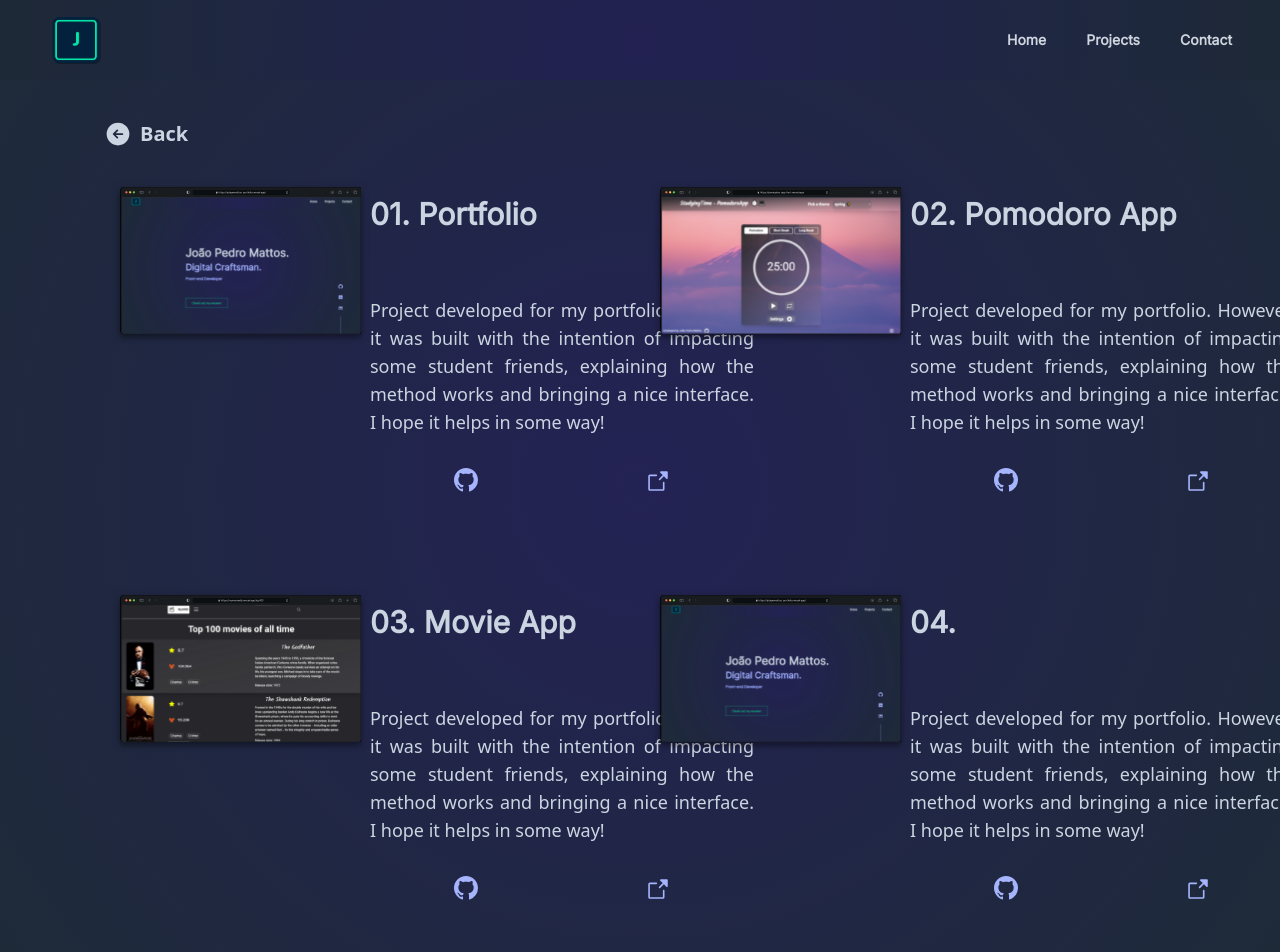
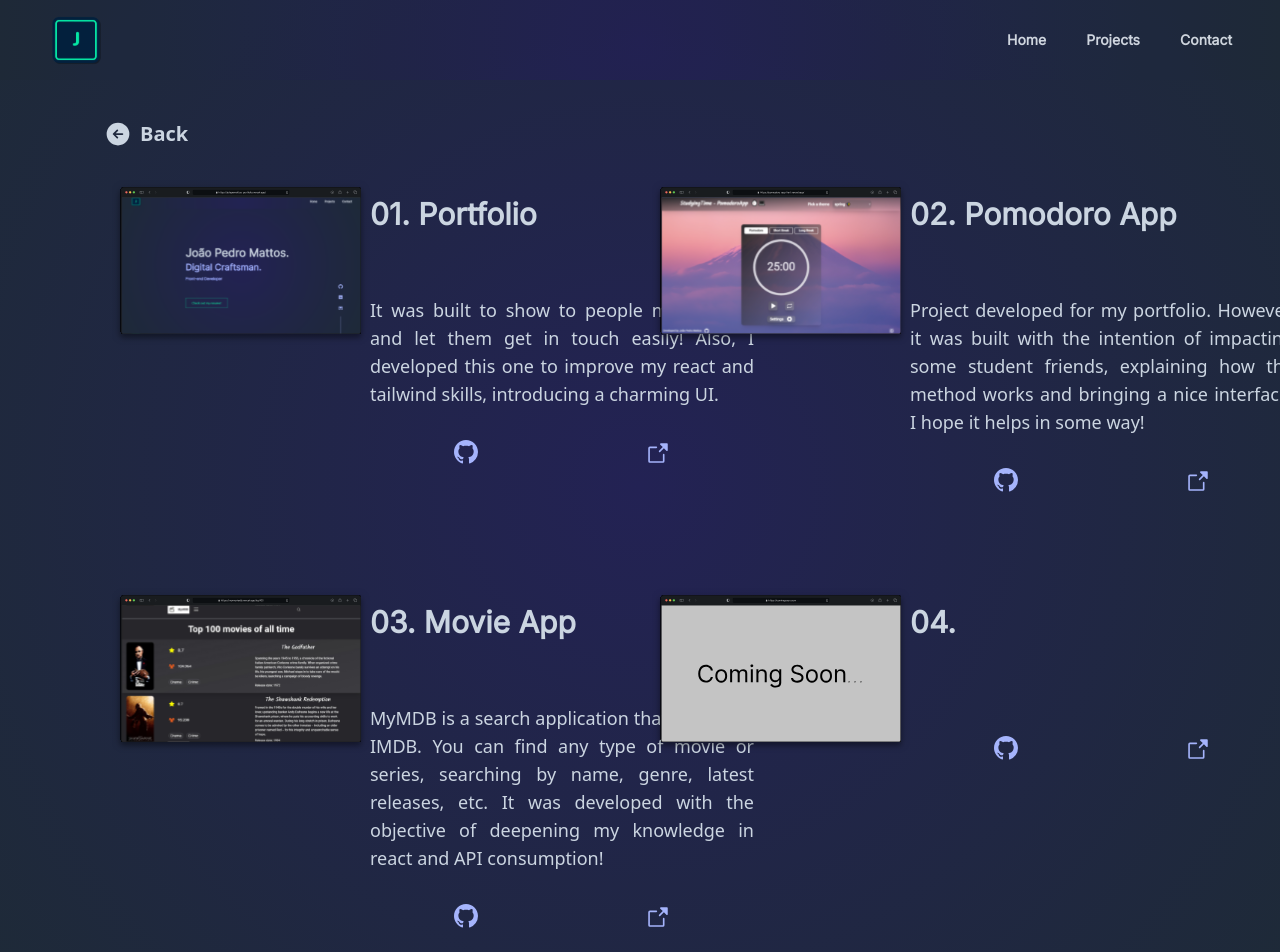
Before and after one commit to jotapemattos/portfolio-jotapemattos, a React (Vite) app: page /moreprojects in a window 1280 px wide. Shown: the top 952 px of the page. Built offline with nearby package versions, Linux system fonts and the light colour scheme.

Commit message:
finish the animations

```diff
--- a/package.json
+++ b/package.json
@@ -14,6 +14,7 @@
     "react": "^18.2.0",
     "react-dom": "^18.2.0",
     "react-icons": "^4.7.1",
+    "react-intersection-observer": "^9.4.3",
     "react-router-dom": "^6.8.2"
   },
   "devDependencies": {
--- a/src/components/CurrentProject.tsx
+++ b/src/components/CurrentProject.tsx
@@ -3,48 +3,85 @@ import movie from '../assets/movie-image.svg'
 import { ArrowSquareOut } from "phosphor-react"
 import { BsGithub } from "react-icons/bs"
 import { Link } from 'react-router-dom'
+import { motion as m, useAnimation } from 'framer-motion'
+import { useInView } from 'react-intersection-observer'
+import { useEffect } from 'react'
+
+const pomodoroDescription = 'Project developed for my portfolio. However, it was built with the intention of impacting some student friends, explaining how the method works and bringing a nice interface. I hope it helps in some way!'
+const movieDescription = 'MyMDB is a search application that simulates IMDB. You can find any type of movie or series, searching by name, genre, latest releases, etc. It was developed with the objective of deepening my knowledge in react and API consumption!'
 
 export const CurrentProject = () => {
+
+  const {ref, inView} = useInView({threshold: 0.05})
+  const firstAnimation = useAnimation()
+  const secondAnimation = useAnimation()
+
+  useEffect(() => {
+    if(inView){
+      firstAnimation.start({
+        x: 0,
+        transition: {duration: 0.9}
+      })
+      secondAnimation.start({
+        x: 0,
+        transition: {duration: 1.1}
+      })
+    }
+    if(!inView){
+      firstAnimation.start({x: '-100vw'})
+      secondAnimation.start({x: '-100vw'})
+    }
+  }, [inView])
+
   return (
     <div id="projects" className="projects-page min-h-full h-2-screen md:h-[1400px] lg:h-full lg:min-h-full w-full flex justify-center">
-      <div className="w-full md:w-4/5 h-4/5 lg:h-full flex flex-col items-center lg:items-start xl:items-center justify-between p-4 gap-10">
+      <div className="w-full md:w-4/5 max-[414px]:h-4/5 lg:h-full flex flex-col items-center lg:items-start xl:items-center justify-between p-4 gap-10">
+
         <div className="flex w-full items-center justify-start md:pl-10">
           <span className="text-3xl text-slate-300 text-center font-main font-extrabold">{`<`}</span>
           <h1 className="text-3xl text-slate-300 text-center font-main font-extrabold">projects</h1>
           <span className="text-3xl text-slate-300 text-center font-main font-extrabold">{`>`}</span>
         </div>
-        <div className="w-full md:w-4/5 h-full flex flex-col md:flex-col sm:flex-row items-start justify-center mt-10 gap-10 lg:gap-0">
-          <div className='h-[500px] lg:h-1/2 w-full flex flex-col lg:flex-row items-start justify-start lg:ml-6'>
+
+        <div ref={ref} className="w-full md:w-4/5 h-full flex flex-col md:flex-col sm:flex-row items-start justify-between md:justify-center mt-10 gap-10 md:gap-20 lg:gap-0">
+          <m.div
+            animate={firstAnimation}
+            className='h-[500px] lg:h-1/2 w-full flex flex-col lg:flex-row items-start justify-start lg:ml-6'
+          >
             <h1 className='text-2xl lg:text-3xl font-main text-slate-300 font-bold lg:hidden'>01. Pomodoro App</h1>
             <img src={pomodoro} alt="" className='lg:w-1/2 lg:h-full w-full'/>
             <div className='w-full h-96 py-4 flex flex-col items-start justify-start gap-20'>
               <h1 className='text-3xl font-main text-slate-300 font-bold hidden lg:block'>01. Pomodoro App</h1>
               <div className='w-full lg:w-96 flex flex-col justify-between gap-8'>
-                <p className='w-full lg:w-96 text-justify text-lg text-slate-300'>Project developed for my portfolio. However, it was built with the intention of impacting some student friends, explaining how the method works and bringing a nice interface. I hope it helps in some way!</p>
+                <p className='w-full lg:w-96 text-justify text-lg text-slate-300'>{pomodoroDescription}</p>
                 <div className='flex w-full justify-around'>
                   <a href="https://github.com/jotapemattos/pomodoro-app" target='_blank'><BsGithub size={24} color="#A5B4FC" className="hover:fill-contrast-color hover:-translate-y-1 hover:scale-110 transition-all duration-300"/></a>
                   <a href="https://pomodoro-app-liart.vercel.app/" target='_blank'><ArrowSquareOut size={26} color="#A5B4FC" weight="fill" className="hover:fill-contrast-color hover:-translate-y-1 hover:scale-110 transition-all duration-300"/></a>
                 </div>
               </div>
             </div>
-          </div>
-          <div className='h-[500px] lg:h-1/2 w-full flex flex-col lg:flex-row items-start justify-start lg:ml-6'>
+          </m.div>
+
+          <m.div
+            animate={secondAnimation}
+            className='h-[500px] lg:h-1/2 w-full flex flex-col lg:flex-row items-start justify-start lg:ml-6'
+          >
             <h1 className='text-3xl font-main text-slate-300 font-bold lg:hidden'>02. Movie App</h1>
             <img src={movie} alt="" className='lg:w-1/2 lg:h-full w-full'/>
             <div className='w-full h-96 py-4 flex flex-col items-start justify-start gap-20'>
               <h1 className='text-3xl font-main text-slate-300 font-bold hidden lg:block'>02. Movie App</h1>
               <div className='w-full lg:w-96 flex flex-col justify-between gap-8'>
-                <p className='w-full lg:w-96 text-justify text-lg text-slate-300'>Project developed for my portfolio. However, it was built with the intention of impacting some student friends, explaining how the method works and bringing a nice interface. I hope it helps in some way!</p>
+                <p className='w-full lg:w-96 text-justify text-lg text-slate-300'>{movieDescription}</p>
                 <div className='flex w-full justify-around'>
                   <a href="https://github.com/jotapemattos/mymdb" target='_blank'><BsGithub size={24} color="#A5B4FC" className="hover:fill-contrast-color hover:-translate-y-1 hover:scale-110 transition-all duration-300"/></a>
                   <a href="https://mymoviedb.vercel.app/" target='_blank'><ArrowSquareOut size={26} color="#A5B4FC" weight="fill" className="hover:fill-contrast-color hover:-translate-y-1 hover:scale-110 transition-all duration-300"/></a>
                 </div>
               </div>
             </div>
-          </div>
+          </m.div>
         </div>
-        <div className="flex w-full md:w-4/5 justify-center lg:mr-10">
-          <div className="w-full flex justify-center lg:justify-end">
+        <div className="flex w-full xl:w-4/5 justify-center xl:mr-10 md:pt-10 lg:pt-0">
+          <div className="w-full flex justify-center xl:justify-end">
             <Link to='/moreprojects'>
               <button className="flex items-center gap-2 text-md py-2 px-8 text-contrast-color border border-contrast-color rounded-sm p-2 hover:bg-contrast-color/20 transition-colors duration-200">
                 More projects
--- a/src/components/Header.tsx
+++ b/src/components/Header.tsx
@@ -1,5 +1,6 @@
 import { List, X } from "phosphor-react"
 import { useState } from "react"
+import { Link } from "react-router-dom"
 import MobileList from "./MobileList"
 
 
@@ -9,9 +10,11 @@ const Header = () => {
   return (
     <div className='header min-w-full py-10 h-10 flex items-center justify-between fixed top-0 left-0 right-0 z-10'>
       <div className="w-1/2 flex p-4 lg:p-12">
+        <Link to='/'>
         <div className="w-14 h-14">
-          <a href="#home"><img src="/logo.svg" alt=""/></a>
+          <img src="/logo.svg" alt=""/>
         </div>
+        </Link>
       </div>
       <div className="w-1/3 lg:w-1/2 xl:w-1/2 p-4 lg:p-12 hidden lg:flex xl:flex items-baseline justify-end lg:justify-end xl:justify-end text-slate-200">
           <div className="w-full flex items-center justify-end font-main text-sm font-bold lg:gap-10">
--- a/src/pages/Projects.tsx
+++ b/src/pages/Projects.tsx
@@ -1,77 +1,104 @@
 import pomodoro from '../assets/pomodoro-image.svg'
 import movie from '../assets/movie-image.svg'
 import portfolio from '../assets/portfolio-image.svg'
+import comingsoon from '../assets/comingsoon-image.svg'
 import { BsGithub } from 'react-icons/bs'
 import { ArrowCircleLeft, ArrowSquareOut } from 'phosphor-react'
 import { Link } from 'react-router-dom'
+import { motion as m } from 'framer-motion'
 
+const portfolioDescription = 'It was built to show to people my projects and let them get in touch easily! Also, I developed this one to improve my react and tailwind skills, introducing a charming UI.'
+
+const pomodoroDescription = 'Project developed for my portfolio. However, it was built with the intention of impacting some student friends, explaining how the method works and bringing a nice interface. I hope it helps in some way!'
+
+const movieDescription = 'MyMDB is a search application that simulates IMDB. You can find any type of movie or series, searching by name, genre, latest releases, etc. It was developed with the objective of deepening my knowledge in react and API consumption!'
 
 export const Projects = () => {
 
   return (
-    <div className='projects min-w-full min-h-full'>
-      <Link to='/' className='flex pt-28 items-center justify-start gap-2 pl-24'>
+    <div className='projects min-w-full min-h-full overflow-hidden'>
+      <Link to='/' className='flex pt-28 items-center justify-start gap-2 pl-4 md:pl-4 lg:pl-28 xl:pl-24'>
         <button className='p-2 rounded-lg flex items-center justify-center gap-2 text-slate-300 font-semibold text-xl hover:bg-white/5 transition-colors duration2'>
           <ArrowCircleLeft size={28} color="#cbd5e1" weight="fill" />Back
         </button>
       </Link>
-      <div className="px-28 pt-6 grid grid-cols-2 items-center justify-between gap-6">
-        <div className='flex'>
+      <div className="px-6 lg:px-28 pt-6 grid grid-cols-1 xl:grid-cols-2 items-center justify-between lg:gap-6">
+        <m.div
+          initial={{ x: '50vw', opacity: 0}}
+          animate={{ x: 0, opacity: 1 }}
+          transition={{ duration: 0.5 }}
+          className='flex flex-col lg:flex-row'
+        >
           <h1 className='text-3xl font-main text-slate-300 font-bold lg:hidden'>01. Portfolio</h1>
           <img src={portfolio} alt="" className='lg:w-1/2 lg:h-full w-full'/>
           <div className='w-full h-96 py-4 flex flex-col items-start justify-start gap-16'>
                 <h1 className='text-3xl font-main text-slate-300 font-bold hidden lg:block'>01. Portfolio</h1>
             <div className='w-full lg:w-96 flex flex-col justify-between gap-8'>
-              <p className='w-full lg:w-96 text-justify text-lg text-slate-300'>Project developed for my portfolio. However, it was built with the intention of impacting some student friends, explaining how the method works and bringing a nice interface. I hope it helps in some way!</p>
+              <p className='w-full lg:w-96 text-justify text-lg text-slate-300'>{portfolioDescription}</p>
+              <div className='flex w-full justify-around'>
+                <a href="https://github.com/jotapemattos/portfolio-jotapemattos" target='_blank'><BsGithub size={24} color="#A5B4FC" className="hover:fill-contrast-color hover:-translate-y-1 hover:scale-110 transition-all duration-300"/></a>
+                <a href="https://jotapemattos-portfolio.vercel.app/" target='_blank'><ArrowSquareOut size={26} color="#A5B4FC" weight="fill" className="hover:fill-contrast-color hover:-translate-y-1 hover:scale-110 transition-all duration-300"/></a>
+              </div>
+            </div>
+          </div>
+        </m.div>
+        <m.div
+          initial={{ x: '50vw', opacity: 0}}
+          animate={{ x: 0, opacity: 1 }}
+          transition={{ duration: 0.7 }}
+          className='flex flex-col lg:flex-row'
+        >
+          <h1 className='text-3xl font-main text-slate-300 font-bold lg:hidden'>02. Pomodoro App</h1>
+          <img src={pomodoro} alt="" className='lg:w-1/2 lg:h-full w-full'/>
+          <div className='w-full h-96 py-4 flex flex-col items-start justify-start gap-16'>
+                <h1 className='text-3xl font-main text-slate-300 font-bold hidden lg:block'>02. Pomodoro App</h1>
+            <div className='w-full lg:w-96 flex flex-col justify-between gap-8'>
+              <p className='w-full lg:w-96 text-justify text-lg text-slate-300'>{pomodoroDescription}</p>
+              <div className='flex w-full justify-around'>
+                <a href="https://github.com/jotapemattos/pomodoro-app" target='_blank'><BsGithub size={24} color="#A5B4FC" className="hover:fill-contrast-color hover:-translate-y-1 hover:scale-110 transition-all duration-300"/></a>
+                <a href="https://pomodoro-app-liart.vercel.app/" target='_blank'><ArrowSquareOut size={26} color="#A5B4FC" weight="fill" className="hover:fill-contrast-color hover:-translate-y-1 hover:scale-110 transition-all duration-300"/></a>
+              </div>
+            </div>
+          </div>
+        </m.div>
+        <m.div
+          initial={{ x: '50vw', opacity: 0}}
+          animate={{ x: 0, opacity: 1 }}
+          transition={{ duration: 1 }}
+          className='flex flex-col lg:flex-row'
+        >
+          <h1 className='text-3xl font-main text-slate-300 font-bold lg:hidden'>03. Movie App</h1>
+          <img src={movie} alt="" className='lg:w-1/2 lg:h-full w-full'/>
+          <div className='w-full h-96 py-4 flex flex-col items-start justify-start gap-16'>
+                <h1 className='text-3xl font-main text-slate-300 font-bold hidden lg:block'>03. Movie App</h1>
+            <div className='w-full lg:w-96 flex flex-col justify-between gap-8'>
+              <p className='w-full lg:w-96 text-justify text-lg text-slate-300'>{movieDescription}</p>
               <div className='flex w-full justify-around'>
                 <a href="https://github.com/jotapemattos/mymdb" target='_blank'><BsGithub size={24} color="#A5B4FC" className="hover:fill-contrast-color hover:-translate-y-1 hover:scale-110 transition-all duration-300"/></a>
                 <a href="https://mymoviedb.vercel.app/" target='_blank'><ArrowSquareOut size={26} color="#A5B4FC" weight="fill" className="hover:fill-contrast-color hover:-translate-y-1 hover:scale-110 transition-all duration-300"/></a>
               </div>
             </div>
           </div>
-        </div>
-        <div className='flex'>
-          <h1 className='text-3xl font-main text-slate-300 font-bold lg:hidden'>02. Pomodoro App</h1>
-          <img src={pomodoro} alt="" className='lg:w-1/2 lg:h-full w-full'/>
+        </m.div>
+        <m.div
+          initial={{ x: '50vw', opacity: 0}}
+          animate={{ x: 0, opacity: 1 }}
+          transition={{ duration: 1.2 }}
+          className='flex flex-col lg:flex-row'
+        >
+          <h1 className='text-3xl font-main text-slate-300 font-bold lg:hidden'>04. </h1>
+          <img src={comingsoon} alt="" className='lg:w-1/2 lg:h-full w-full'/>
           <div className='w-full h-96 py-4 flex flex-col items-start justify-start gap-16'>
-                <h1 className='text-3xl font-main text-slate-300 font-bold hidden lg:block'>02. Pomodoro App</h1>
+                <h1 className='text-3xl font-main text-slate-300 font-bold hidden lg:block'>04. </h1>
             <div className='w-full lg:w-96 flex flex-col justify-between gap-8'>
-              <p className='w-full lg:w-96 text-justify text-lg text-slate-300'>Project developed for my portfolio. However, it was built with the intention of impacting some student friends, explaining how the method works and bringing a nice interface. I hope it helps in some way!</p>
+              <p className='w-full lg:w-96 text-justify text-lg text-slate-300'>{''}</p>
               <div className='flex w-full justify-around'>
-                <a href="https://github.com/jotapemattos/mymdb" target='_blank'><BsGithub size={24} color="#A5B4FC" className="hover:fill-contrast-color hover:-translate-y-1 hover:scale-110 transition-all duration-300"/></a>
-                <a href="https://mymoviedb.vercel.app/" target='_blank'><ArrowSquareOut size={26} color="#A5B4FC" weight="fill" className="hover:fill-contrast-color hover:-translate-y-1 hover:scale-110 transition-all duration-300"/></a>
+                <a href="#" target='_blank'><BsGithub size={24} color="#A5B4FC" className="hover:fill-contrast-color hover:-translate-y-1 hover:scale-110 transition-all duration-300"/></a>
+                <a href="#" target='_blank'><ArrowSquareOut size={26} color="#A5B4FC" weight="fill" className="hover:fill-contrast-color hover:-translate-y-1 hover:scale-110 transition-all duration-300"/></a>
               </div>
             </div>
           </div>
-        </div>
-        <div className='flex'>
-          <h1 className='text-3xl font-main text-slate-300 font-bold lg:hidden'>03. Movie App</h1>
-          <img src={movie} alt="" className='lg:w-1/2 lg:h-full w-full'/>
-          <div className='w-full h-96 py-4 flex flex-col items-start justify-start gap-16'>
-                <h1 className='text-3xl font-main text-slate-300 font-bold hidden lg:block'>03. Movie App</h1>
-            <div className='w-full lg:w-96 flex flex-col justify-between gap-8'>
-              <p className='w-full lg:w-96 text-justify text-lg text-slate-300'>Project developed for my portfolio. However, it was built with the intention of impacting some student friends, explaining how the method works and bringing a nice interface. I hope it helps in some way!</p>
-              <div className='flex w-full justify-around'>
-                <a href="https://github.com/jotapemattos/mymdb" target='_blank'><BsGithub size={24} color="#A5B4FC" className="hover:fill-contrast-color hover:-translate-y-1 hover:scale-110 transition-all duration-300"/></a>
-                <a href="https://mymoviedb.vercel.app/" target='_blank'><ArrowSquareOut size={26} color="#A5B4FC" weight="fill" className="hover:fill-contrast-color hover:-translate-y-1 hover:scale-110 transition-all duration-300"/></a>
-              </div>
-            </div>
-          </div>
-        </div>
-        <div className='flex'>
-          <h1 className='text-3xl font-main text-slate-300 font-bold lg:hidden'>04. </h1>
-          <img src={portfolio} alt="" className='lg:w-1/2 lg:h-full w-full'/>
-          <div className='w-full h-96 py-4 flex flex-col items-start justify-start gap-16'>
-                <h1 className='text-3xl font-main text-slate-300 font-bold hidden lg:block'>04. </h1>
-            <div className='w-full lg:w-96 flex flex-col justify-between gap-8'>
-              <p className='w-full lg:w-96 text-justify text-lg text-slate-300'>Project developed for my portfolio. However, it was built with the intention of impacting some student friends, explaining how the method works and bringing a nice interface. I hope it helps in some way!</p>
-              <div className='flex w-full justify-around'>
-                <a href="https://github.com/jotapemattos/mymdb" target='_blank'><BsGithub size={24} color="#A5B4FC" className="hover:fill-contrast-color hover:-translate-y-1 hover:scale-110 transition-all duration-300"/></a>
-                <a href="https://mymoviedb.vercel.app/" target='_blank'><ArrowSquareOut size={26} color="#A5B4FC" weight="fill" className="hover:fill-contrast-color hover:-translate-y-1 hover:scale-110 transition-all duration-300"/></a>
-              </div>
-            </div>
-          </div>
-        </div>
+        </m.div>
       </div>
     </div>
   )
```
Also changed, not shown: src/components/Footer.tsx (+6 -4 lines), src/components/HomeContent.tsx (+32 -6 lines), src/components/SocialMedia.tsx (+36 -7 lines), src/assets/comingsoon-image.svg (added), 1 other file (tests, documents, lock files or other folders).
